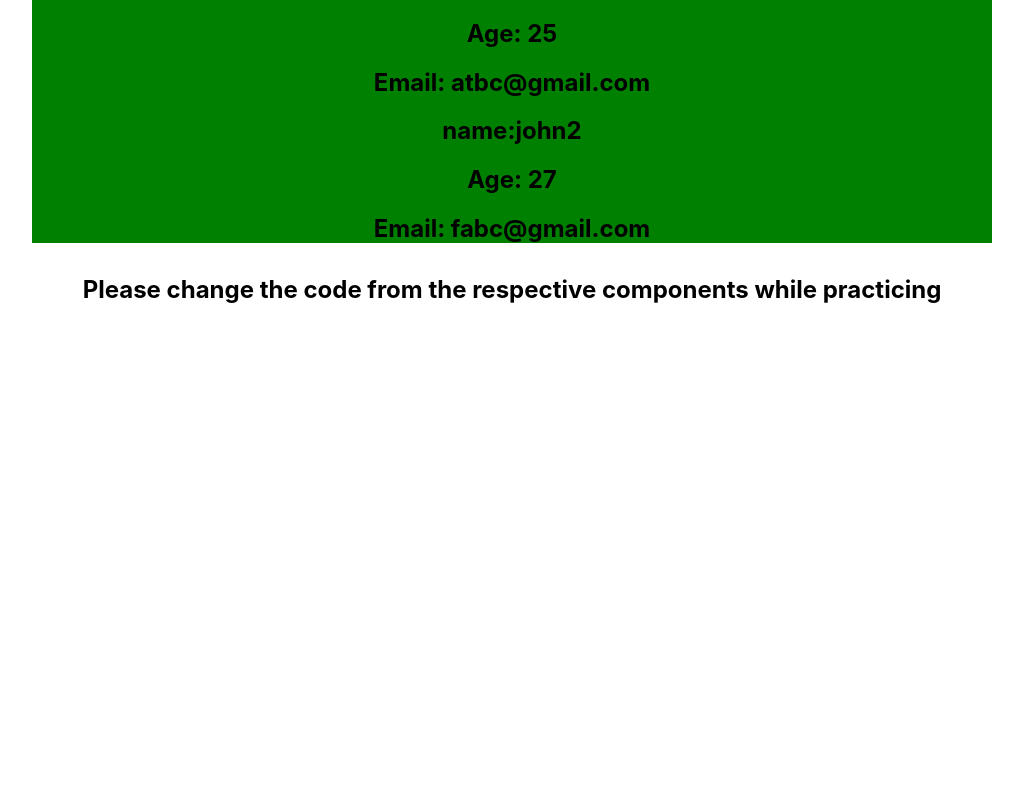
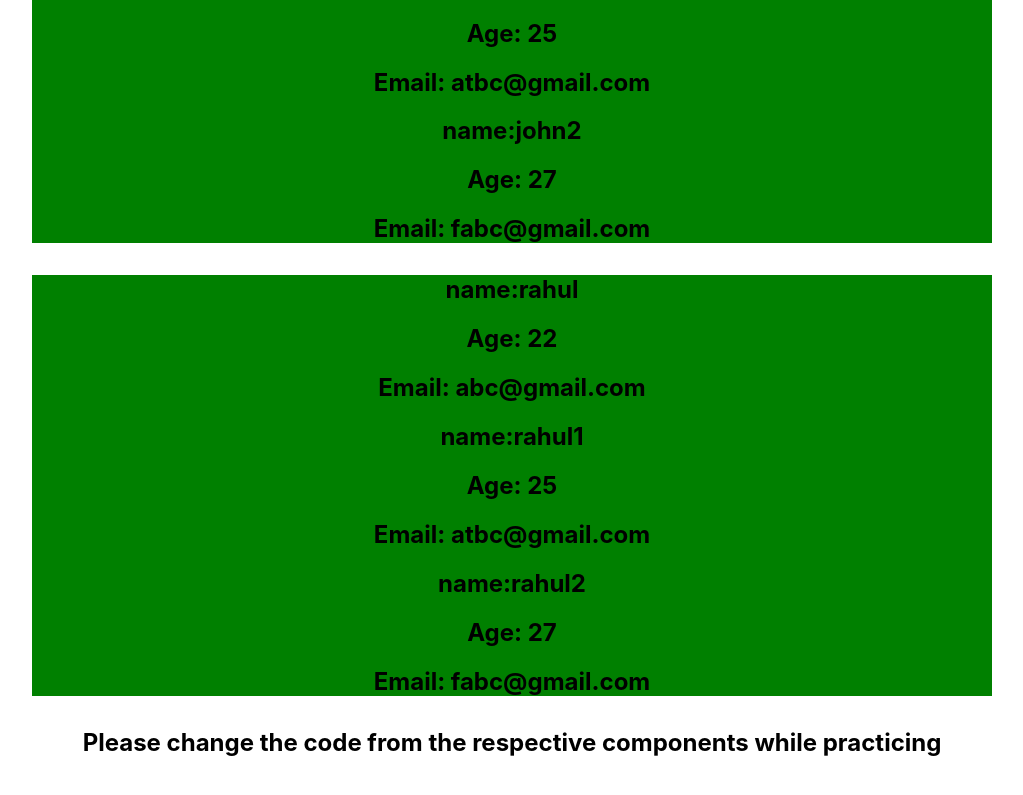
Before and after one commit to Rahul-Souram/react-js-training, a React (Create React App) app: page /second-component in a window 1280 px wide. Shown: the part 345-1140 px from the top of the page, without its empty margins (128-1151 px from the left). Before the commit the page ends 800 px from the top, so only its background shows below. Built offline with nearby package versions, Linux system fonts and the light colour scheme.

Commit message:
HOC props changes

```diff
--- a/src/components/SecondComponent.jsx
+++ b/src/components/SecondComponent.jsx
@@ -16,6 +16,24 @@ const SecondComponent = () => {
     },
     {
       name: "john2",
+      age: 27,
+      email: "fabc@gmail.com",
+    },
+  ];
+
+  const newData = [
+    {
+      name: "rahul",
+      age: 22,
+      email: "abc@gmail.com",
+    },
+    {
+      name: "rahul1",
+      age: 25,
+      email: "atbc@gmail.com",
+    },
+    {
+      name: "rahul2",
       age: 27,
       email: "fabc@gmail.com",
     },
@@ -42,6 +60,7 @@ const SecondComponent = () => {
   return (
     <div>
       <NewComponent data={data} />
+      <NewComponent data={newData} />
     </div>
   );
 };
```
